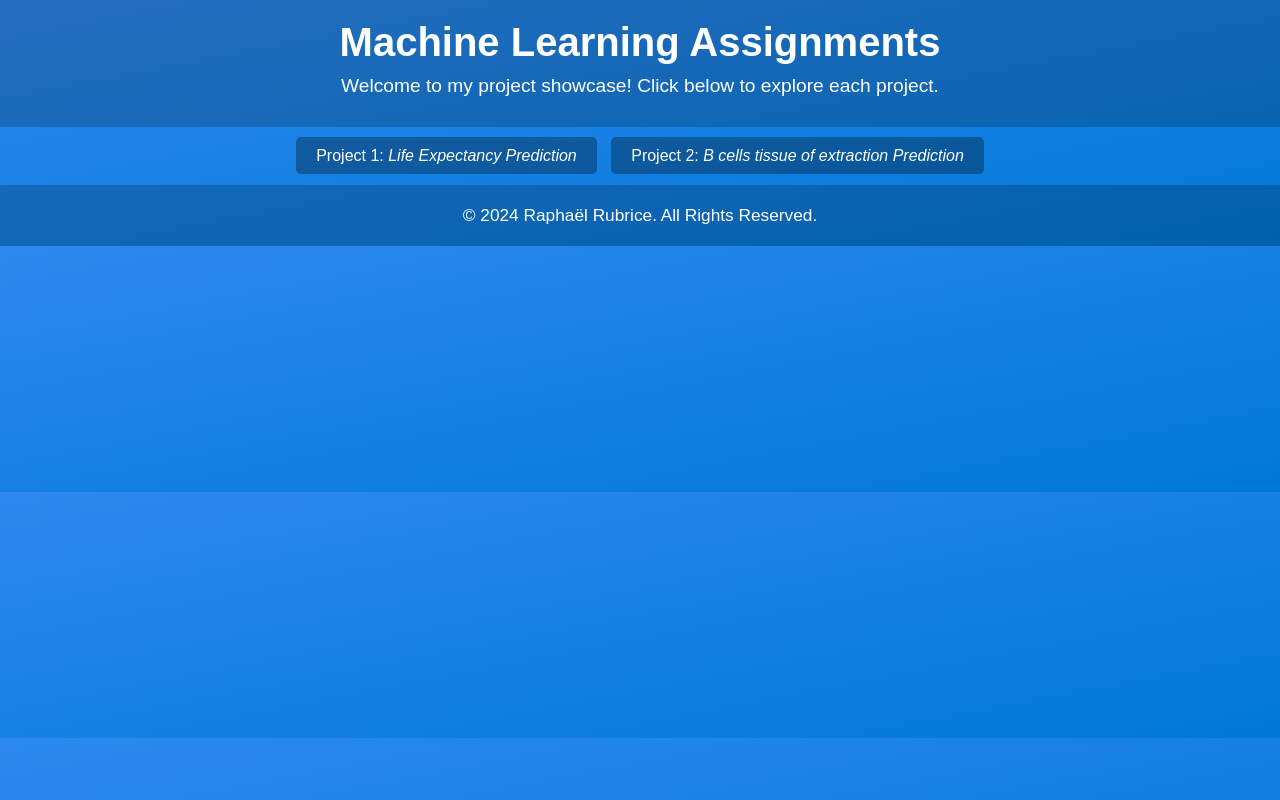
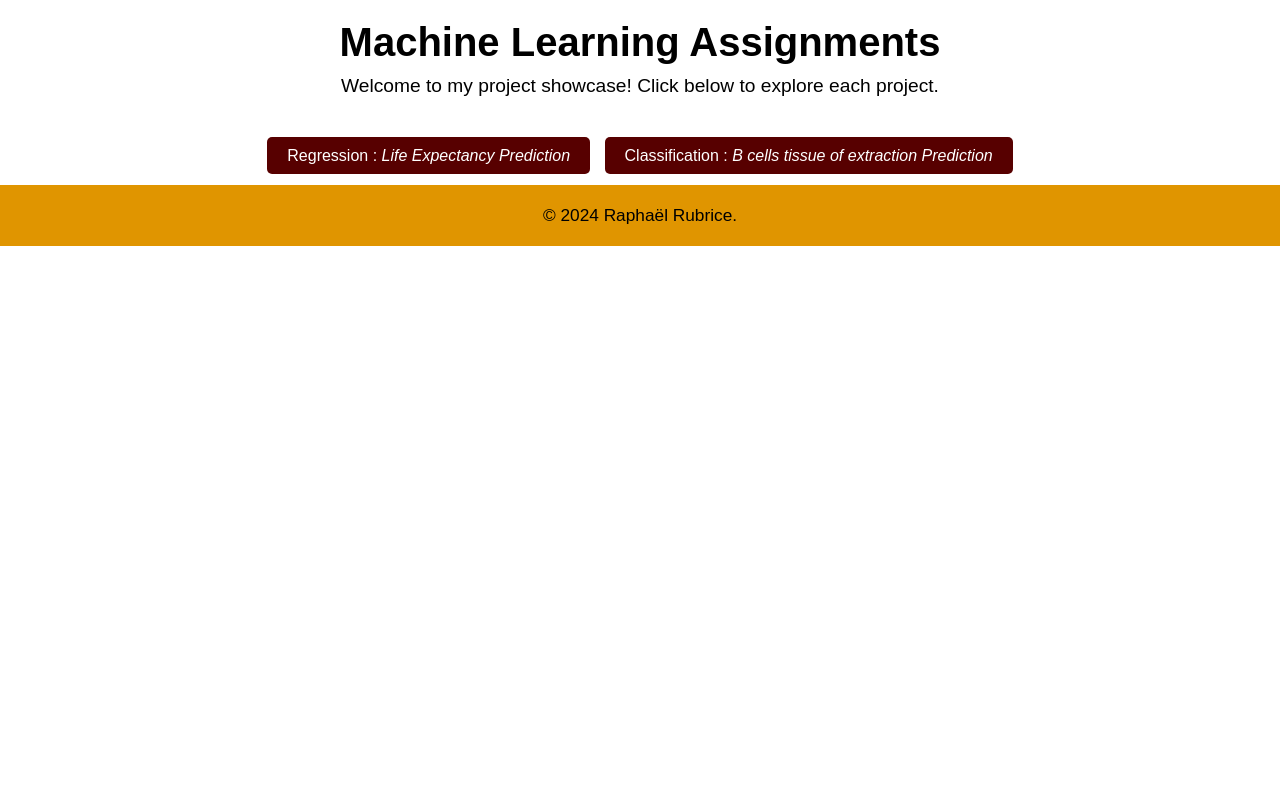
Before and after one commit to raphaelrubrice/Machine_Learning_Assignment, a plain HTML site: page index.html in a window 1280 px wide. Drawn offline with Linux system fonts and the light colour scheme.

Commit message:
Update index.html

```diff
--- a/index.html
+++ b/index.html
@@ -9,13 +9,13 @@
             font-family: Arial, sans-serif;
             margin: 0;
             padding: 0;
-            background: linear-gradient(to bottom right, #2d89ef, #0078d7);
-            color: #fff;
+            background: #00000;
+            color: #00000;
             text-align: center;
         }
         header {
             padding: 20px;
-            background-color: rgba(0, 0, 0, 0.2);
+            background-color: #ffffff;
         }
         h1 {
             margin: 0;
@@ -30,20 +30,20 @@
         }
         nav a {
             text-decoration: none;
-            color: #fff;
-            background: rgba(0, 0, 0, 0.3);
+            color: #ffff;
+            background: #570000;
             padding: 10px 20px;
             margin: 5px;
             border-radius: 5px;
             transition: background 0.3s;
         }
         nav a:hover {
-            background: rgba(0, 0, 0, 0.5);
+            background: #e09500;
         }
         footer {
             margin-top: 20px;
             padding: 10px 0;
-            background-color: rgba(0, 0, 0, 0.2);
+            background-color: #e09500;
             font-size: 0.9em;
         }
     </style>
@@ -54,11 +54,11 @@
         <p>Welcome to my project showcase! Click below to explore each project.</p>
     </header>
     <nav>
-        <a href="LifeExpectancy.html">Project 1: <i>Life Expectancy Prediction</i></a>
-        <a href="Origine_LymphocyteB.html">Project 2: <i>B cells tissue of extraction Prediction</i></a>
+        <a href="LifeExpectancy.html">Regression : <i>Life Expectancy Prediction</i></a>
+        <a href="Origine_LymphocyteB.html">Classification : <i>B cells tissue of extraction Prediction</i></a>
     </nav>
     <footer>
-        <p>&copy; 2024 Raphaël Rubrice. All Rights Reserved.</p>
+        <p>&copy; 2024 Raphaël Rubrice.</p>
     </footer>
 </body>
 </html>
```
